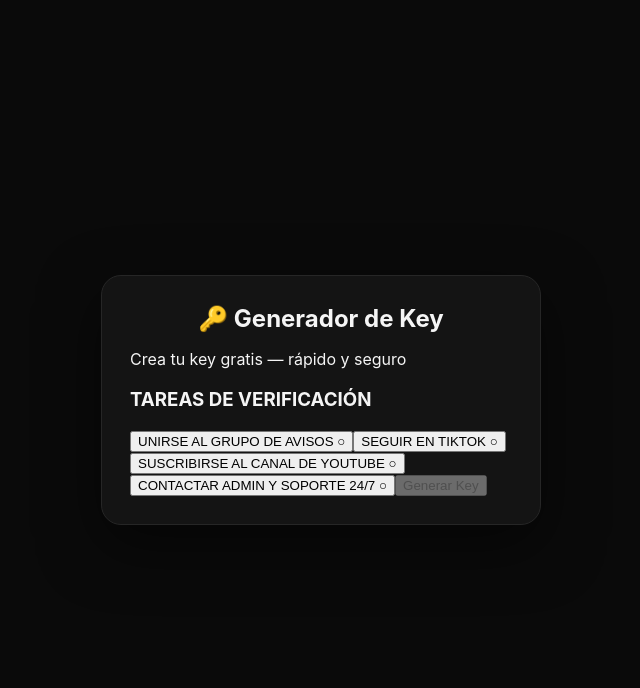
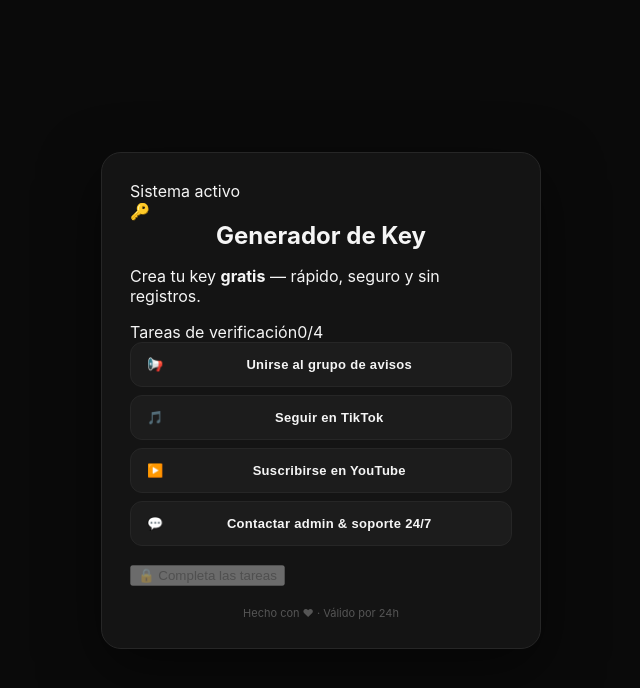
Before and after one commit to ANGEL-JHAN/web-key, a React (Vite) app: page / in a window 1280 px wide. Shown: the top 688 px of the page, without its empty margins (319-959 px from the left). Built offline with nearby package versions, Linux system fonts and the light colour scheme; no server answers.

Commit message:
Actualizar App.jsx

```diff
--- a/src/App.jsx
+++ b/src/App.jsx
@@ -1,422 +1,213 @@
 import { useEffect, useMemo, useState } from "react";
 import { supabase } from "./lib/supabase";
+import "./styles.css";
 
 const DURACION_HORAS = 24;
 const EXPIRA_SEGUNDOS = 24 * 60 * 60;
 
 const TAREAS = [
-  { id:"grupo", label:"UNIRSE AL GRUPO DE AVISOS", url:"https://t.me/" },
-  { id:"tiktok", label:"SEGUIR EN TIKTOK", url:"https://www.tiktok.com/" },
-  { id:"youtube", label:"SUSCRIBIRSE AL CANAL DE YOUTUBE", url:"https://www.youtube.com/" },
-  { id:"admin", label:"CONTACTAR ADMIN Y SOPORTE 24/7", url:"https://t.me/" },
+  { id: "grupo", label: "Unirse al grupo de avisos", icon: "📢", url: "https://t.me/" },
+  { id: "tiktok", label: "Seguir en TikTok", icon: "🎵", url: "https://www.tiktok.com/" },
+  { id: "youtube", label: "Suscribirse en YouTube", icon: "▶️", url: "https://www.youtube.com/" },
+  { id: "admin", label: "Contactar admin & soporte 24/7", icon: "💬", url: "https://t.me/" },
 ];
 
-
-function formatoTiempo(s){
-
-  const h = String(Math.floor(s / 3600)).padStart(2,"0");
-  const m = String(Math.floor((s % 3600) / 60)).padStart(2,"0");
-  const seg = String(s % 60).padStart(2,"0");
-
+function formatoTiempo(s) {
+  const h = String(Math.floor(s / 3600)).padStart(2, "0");
+  const m = String(Math.floor((s % 3600) / 60)).padStart(2, "0");
+  const seg = String(s % 60).padStart(2, "0");
   return `${h}:${m}:${seg}`;
-
 }
 
+export default function App() {
+  const [completadas, setCompletadas] = useState({});
+  const [procesando, setProcesando] = useState(false);
+  const [key, setKey] = useState("");
+  const [restante, setRestante] = useState(EXPIRA_SEGUNDOS);
+  const [copiado, setCopiado] = useState(false);
 
+  useEffect(() => {
+    const guardada = localStorage.getItem("mi_key");
+    if (guardada) setKey(guardada);
+  }, []);
 
-export default function App(){
-
-const [completadas,setCompletadas]=useState({});
-const [procesando,setProcesando]=useState(false);
-const [key,setKey]=useState("");
-const [restante,setRestante]=useState(EXPIRA_SEGUNDOS);
-const [copiado,setCopiado]=useState(false);
-
-
-
-useEffect(()=>{
-
-const guardada=localStorage.getItem("mi_key");
-
-if(guardada){
-setKey(guardada);
-}
-
-},[]);
-
-
-
-const todasHechas=useMemo(
-()=>TAREAS.every(t=>completadas[t.id]),
+  const todasHechas = useMemo(
+    () => TAREAS.every((t) => completadas[t.id]),
     [completadas]
   );
 
+  const progreso = useMemo(
+    () => (Object.values(completadas).filter(Boolean).length / TAREAS.length) * 100,
+    [completadas]
+  );
 
-
-useEffect(()=>{
-
-if(!key)return;
-
-
-const actualizarTiempo=async()=>{
-
-
-const {data}=await supabase
+  useEffect(() => {
+    if (!key) return;
+    const actualizarTiempo = async () => {
+      const { data } = await supabase
         .from("licenses")
         .select("expires_at")
-.eq("license_key",key)
+        .eq("license_key", key)
         .single();
-
-
-
-if(data?.expires_at){
-
-
-const segundos=Math.max(
+      if (data?.expires_at) {
+        const segundos = Math.max(
           0,
-Math.floor(
-(new Date(data.expires_at).getTime()-Date.now())/1000
-)
+          Math.floor((new Date(data.expires_at).getTime() - Date.now()) / 1000)
         );
-
-
         setRestante(segundos);
-
-
-
-if(segundos<=0){
-
-
+        if (segundos <= 0) {
           await supabase
             .from("licenses")
-.update({
-active:false,
-expires_at:null,
-device_id:null
-})
-.eq("license_key",key);
-
-
-
+            .update({ active: false, expires_at: null, device_id: null })
+            .eq("license_key", key);
           localStorage.removeItem("mi_key");
           setKey("");
+        }
+      }
+    };
+    actualizarTiempo();
+    const intervalo = setInterval(actualizarTiempo, 1000);
+    return () => clearInterval(intervalo);
+  }, [key]);
 
-}
-
-
-}
-
-
+  const marcarTarea = (t) => {
+    if (completadas[t.id]) return;
+    window.open(t.url, "_blank");
+    setTimeout(() => {
+      setCompletadas((c) => ({ ...c, [t.id]: true }));
+    }, 1500);
   };
 
-
-
-actualizarTiempo();
-
-
-const intervalo=setInterval(
-actualizarTiempo,
-1000
-);
-
-
-return()=>clearInterval(intervalo);
-
-
-
-},[key]);
-
-
-
-
-
-
-const marcarTarea=(t)=>{
-
-
-if(completadas[t.id])return;
-
-
-window.open(t.url,"_blank");
-
-
-setTimeout(()=>{
-
-
-setCompletadas(c=>({
-...c,
-[t.id]:true
-}));
-
-
-},1500);
-
-
+  const generar = async () => {
+    if (!todasHechas || procesando) return;
+    setProcesando(true);
+    try {
+      const ahora = new Date().toISOString();
+      await supabase
+        .from("licenses")
+        .update({ active: false, expires_at: null, device_id: null })
+        .lt("expires_at", ahora);
+      const { data, error } = await supabase
+        .from("licenses")
+        .select("*")
+        .eq("active", false)
+        .order("id", { ascending: true })
+        .limit(1)
+        .single();
+      if (error) throw error;
+      const fechaExpira = new Date(Date.now() + EXPIRA_SEGUNDOS * 1000).toISOString();
+      await supabase
+        .from("licenses")
+        .update({ active: true, expires_at: fechaExpira, device_id: null })
+        .eq("id", data.id);
+      setKey(data.license_key);
+      localStorage.setItem("mi_key", data.license_key);
+      setRestante(EXPIRA_SEGUNDOS);
+    } catch (e) {
+      console.error(e);
+      alert("No hay keys disponibles");
+    } finally {
+      setProcesando(false);
+    }
   };
 
-
-
-
-
-
-const generar=async()=>{
-
-
-if(!todasHechas || procesando)return;
-
-
-setProcesando(true);
-
-
-
-try{
-
-
-const ahora=new Date().toISOString();
-
-
-// liberar vencidas
-
-await supabase
-.from("licenses")
-.update({
-active:false,
-expires_at:null,
-device_id:null
-})
-.lt("expires_at",ahora);
-
-
-
-
-// buscar key libre
-
-const {data,error}=await supabase
-.from("licenses")
-.select("*")
-.eq("active",false)
-.order("id",{ascending:true})
-.limit(1)
-.single();
-
-
-
-if(error)throw error;
-
-
-
-const fechaExpira=new Date(
-Date.now()+EXPIRA_SEGUNDOS*1000
-).toISOString();
-
-
-
-
-
-await supabase
-.from("licenses")
-.update({
-
-active:true,
-expires_at:fechaExpira,
-device_id:null
-
-})
-.eq("id",data.id);
-
-
-
-
-
-setKey(data.license_key);
-
-
-localStorage.setItem(
-"mi_key",
-data.license_key
-);
-
-
-setRestante(EXPIRA_SEGUNDOS);
-
-
-
-}catch(e){
-
-console.error(e);
-alert("No hay keys disponibles");
-
-
-}finally{
-
-setProcesando(false);
-
-}
-
-
+  const copiar = async () => {
+    await navigator.clipboard.writeText(key);
+    setCopiado(true);
+    setTimeout(() => setCopiado(false), 1500);
   };
 
-
-
-
-
-
-const copiar=async()=>{
-
-
-await navigator.clipboard.writeText(key);
-
-setCopiado(true);
-
-
-setTimeout(()=>{
-setCopiado(false);
-},1500);
-
-
+  const reiniciar = () => {
+    localStorage.removeItem("mi_key");
+    setKey("");
+    setCompletadas({});
+    setRestante(EXPIRA_SEGUNDOS);
   };
 
-
-
-
-
-const reiniciar=()=>{
-
-
-localStorage.removeItem("mi_key");
-
-setKey("");
-
-setCompletadas({});
-
-setRestante(EXPIRA_SEGUNDOS);
-
-
-};
-
-
-
-
-
-
   return (
-
     <div className="page">
+      <div className="bg-orbs">
+        <span className="orb orb-1" />
+        <span className="orb orb-2" />
+        <span className="orb orb-3" />
+      </div>
 
       <div className="card">
+        <div className="badge">
+          <span className="dot" /> Sistema activo
+        </div>
 
-
-<h1>🔑 Generador de Key</h1>
-
-<p>
-Crea tu key gratis — rápido y seguro
-</p>
-
-
+        <div className="header">
+          <div className="key-icon">🔑</div>
+          <h1>Generador de Key</h1>
+          <p>Crea tu key <b>gratis</b> — rápido, seguro y sin registros.</p>
+        </div>
 
         {!key && (
+          <>
+            <div className="section-title">
+              <span>Tareas de verificación</span>
+              <span className="progress-label">
+                {Object.values(completadas).filter(Boolean).length}/{TAREAS.length}
+              </span>
+            </div>
 
-<>
+            <div className="progress-bar">
+              <div className="progress-fill" style={{ width: `${progreso}%` }} />
+            </div>
 
-<h3>TAREAS DE VERIFICACIÓN</h3>
-
-
-{TAREAS.map(t=>(
-
+            <div className="tareas">
+              {TAREAS.map((t) => {
+                const hecha = !!completadas[t.id];
+                return (
                   <button
                     key={t.id}
-onClick={()=>marcarTarea(t)}
-disabled={completadas[t.id]}
+                    onClick={() => marcarTarea(t)}
+                    disabled={hecha}
+                    className={`tarea ${hecha ? "hecha" : ""}`}
                   >
-
-{t.label}
-
-{completadas[t.id]?" ✓":" ○"}
-
+                    <span className="tarea-icon">{t.icon}</span>
+                    <span className="tarea-label">{t.label}</span>
+                    <span className={`check ${hecha ? "on" : ""}`}>
+                      {hecha ? "✓" : ""}
+                    </span>
                   </button>
-
-))}
-
-
+                );
+              })}
+            </div>
 
             <button
               onClick={generar}
               disabled={!todasHechas || procesando}
+              className="btn-primary"
             >
+              {procesando ? "⏳ Procesando..." : todasHechas ? "🚀 Generar Key" : "🔒 Completa las tareas"}
+            </button>
+          </>
+        )}
 
-{
-procesando
-?"⏳ Procesando..."
-:"Generar Key"
-}
+        {key && (
+          <div className="result">
+            <div className="timer-block">
+              <span className="timer-label">Expira en</span>
+              <div className="timer">{formatoTiempo(restante)}</div>
+            </div>
 
+            <div className="key-label">Tu Key de {DURACION_HORAS}H</div>
+            <div className="key-box">{key}</div>
+
+            <button onClick={copiar} className="btn-primary">
+              {copiado ? "✓ Copiado" : "📋 Copiar Key"}
             </button>
 
-
-</>
-
+            <button onClick={reiniciar} className="btn-ghost">
+              Obtener nueva Key
+            </button>
+          </div>
         )}
 
-
-
-
-
-
-{key && (
-
-<div>
-
-
-<h3>
-Expira en
-</h3>
-
-
-<h2>
-{formatoTiempo(restante)}
-</h2>
-
-
-
-<h3>
-Tu Key de {DURACION_HORAS}H
-</h3>
-
-
-<div>
-{key}
+        <div className="footer">Hecho con ♥ · Válido por {DURACION_HORAS}h</div>
       </div>
-
-
-
-<button onClick={copiar}>
-
-{
-copiado
-?"✓ Copiado"
-:"Copiar Key"
+    </div>
+  );
 }
-
-</button>
-
-
-
-<button onClick={reiniciar}>
-Obtener nueva Key
-</button>
-
-
-</div>
-
-)}
-
-
-
-</div>
-
-</div>
-
-);
-
-
-}
```
Lines whose indentation alone changed are shown as unchanged.
